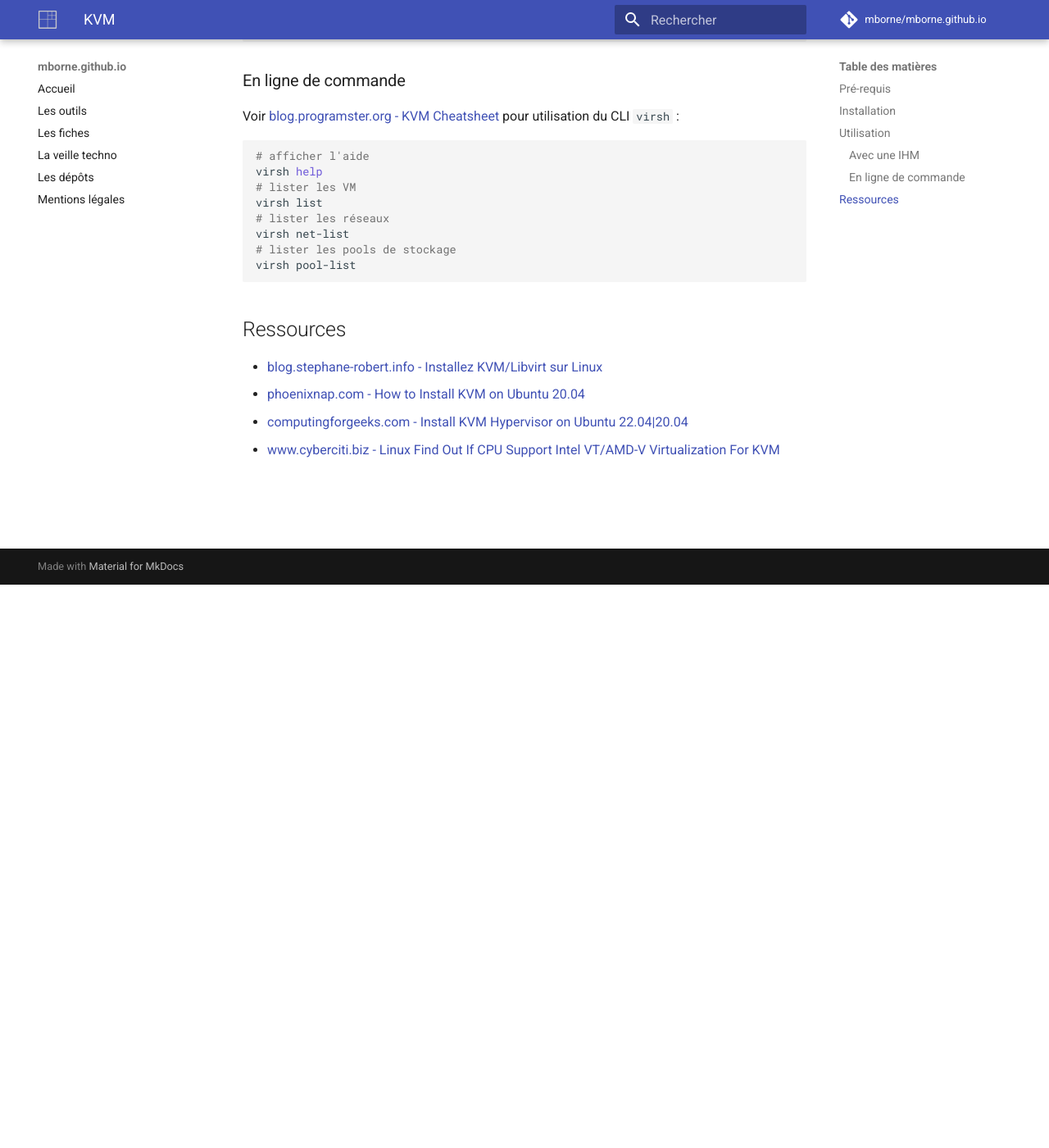
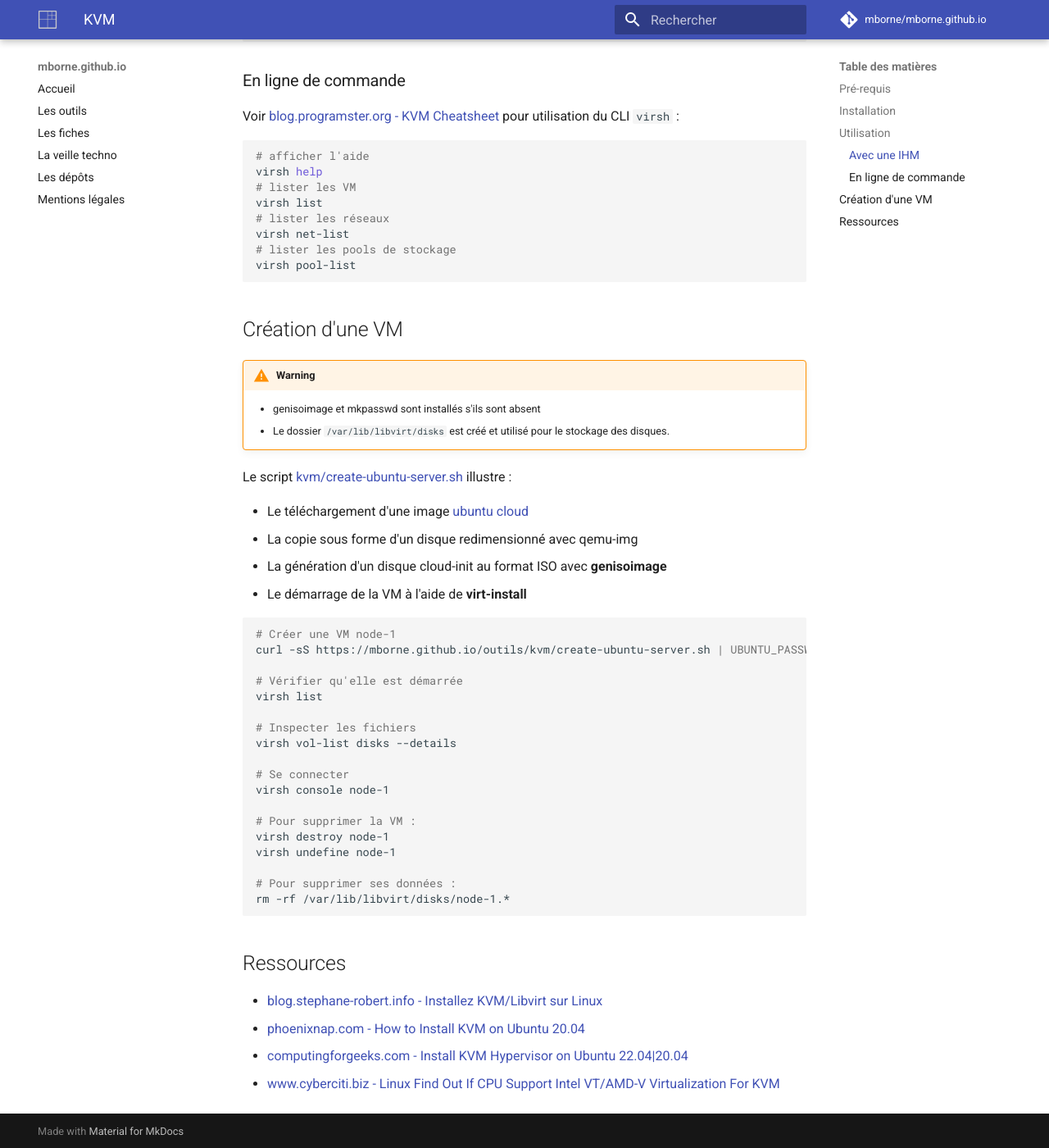
Before and after one commit to mborne/mborne.github.io, an MkDocs documentation site: the page built from docs/outils/kvm/README.md, in a window 1280 px wide and 1400 px high, scrolled down 687 px. Shown: the whole window at 82% size. Built offline with MkDocs 1.6.1 and Material for MkDocs 9.7.7, drawn with Linux system fonts in a browser that asks for light colours; plug-ins that fetch from the network failed and are left out; comment, search, counter and statistics services are not loaded.

Commit message:
feat(kvm): add helper script to create VM

````diff
--- a/docs/outils/kvm/README.md
+++ b/docs/outils/kvm/README.md
@@ -44,6 +44,42 @@ virsh net-list
 virsh pool-list
 ```
 
+## Création d'une VM
+
+!!!warning ATTENTION
+    - genisoimage et mkpasswd sont installés s'ils sont absent
+    - Le dossier `/var/lib/libvirt/disks` est créé et utilisé pour le stockage des disques.
+
+
+Le script [kvm/create-ubuntu-server.sh](https://github.com/mborne/mborne.github.io/blob/main/docs/outils/kvm/create-ubuntu-server.sh) illustre :
+
+- Le téléchargement d'une image [ubuntu cloud](https://cloud-images.ubuntu.com/)
+- La copie sous forme d'un disque redimensionné avec qemu-img
+- La génération d'un disque cloud-init au format ISO avec **genisoimage**
+- Le démarrage de la VM à l'aide de **virt-install**
+
+```bash
+# Créer une VM node-1
+curl -sS https://mborne.github.io/outils/kvm/create-ubuntu-server.sh | UBUNTU_PASSWORD=ChangeIt VM_NAME=node-1 bash
+
+# Vérifier qu'elle est démarrée
+virsh list
+
+# Inspecter les fichiers
+virsh vol-list disks --details
+
+# Se connecter
+virsh console node-1
+
+# Pour supprimer la VM :
+virsh destroy node-1
+virsh undefine node-1
+
+# Pour supprimer ses données :
+rm -rf /var/lib/libvirt/disks/node-1.*
+```
+
+
 ## Ressources
 
 * [blog.stephane-robert.info - Installez KVM/Libvirt sur Linux](https://blog.stephane-robert.info/docs/virtualiser/type1/kvm/)
````
Also changed, not shown: 2 other files.
